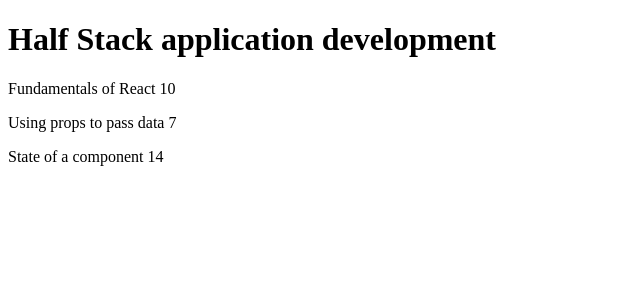
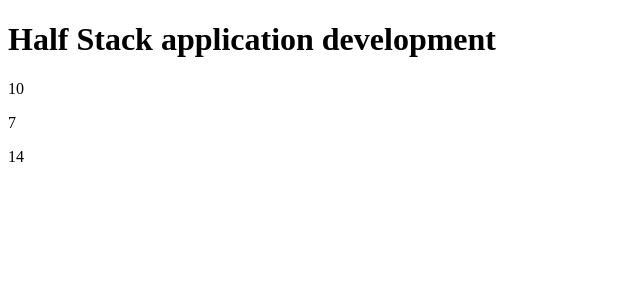
Before and after one commit to NoSpooksAllowed/fullstackopencourse, a React (Vite) app in the folder part2/courseinfo/: page / in a window 1280 px wide. Shown: the top 300 px of the page, without its empty margins (0-640 px from the left). Built offline with nearby package versions, Linux system fonts and the light colour scheme.

Commit message:
renamed props field inside Part component

```diff
--- a/part2/courseinfo/src/components/Part.jsx
+++ b/part2/courseinfo/src/components/Part.jsx
@@ -2,15 +2,15 @@
 
 /**
  * @param {Object} props
- * @param {string} props.part
+ * @param {string} props.name
  * @param {number} props.exercises
  * @returns {React.ReactElement}
  */
-const Part = ({ part, exercises }) => {
+const Part = ({ name, exercises }) => {
   return (
     <>
       <p>
-        {part} {exercises}
+        {name} {exercises}
       </p>
     </>
   );
```
